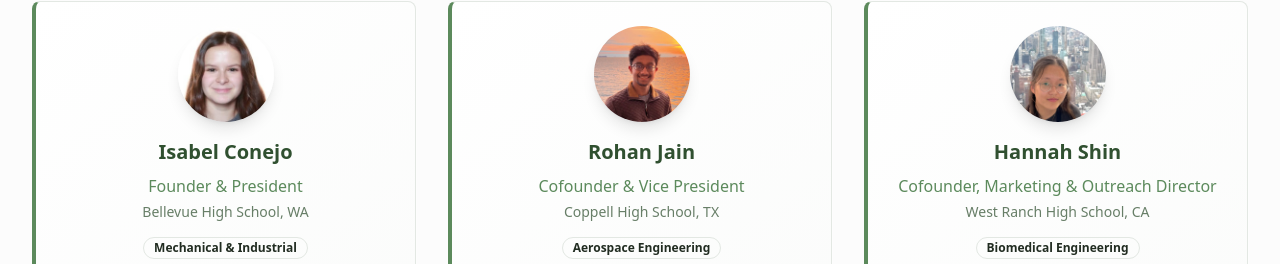
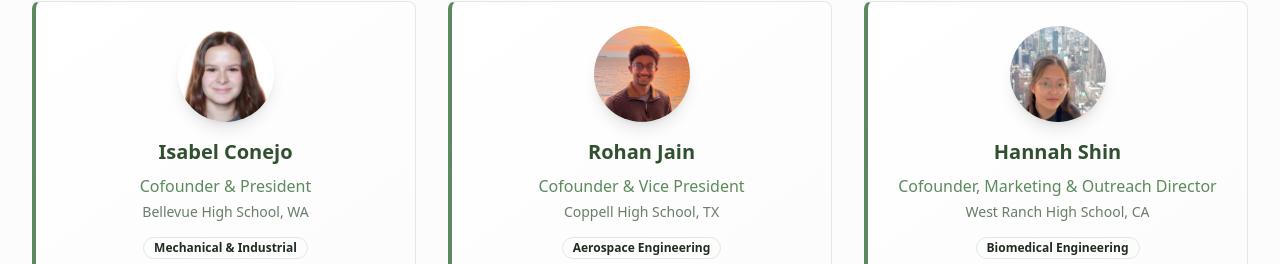
Before and after one commit to Neetuj/sage-mentor-connect, a React (Vite) app: page / in a window 1280 px wide. Shown: the part 1728-1992 px from the top of the page. Built offline with nearby package versions, Linux system fonts and the light colour scheme; no server answers; the database is empty.

Commit message:
Code edited in Lovable Code Editor
Edited UI in Lovable

```diff
--- a/src/components/About.tsx
+++ b/src/components/About.tsx
@@ -15,7 +15,7 @@ const About = () => {
   const founders = [
     {
       name: "Isabel Conejo",
-      role: "Founder & President",
+      role: "Cofounder & President",
       school: "Bellevue High School, WA",
       expertise: "Mechanical & Industrial",
       bio: "Originally from Manhattan, New York, Isa was raised in Madrid, Spain from the age of ten. She is interested in machine design and manufacturing, 3D modeling and simulation and systems optimization. She enjoys singing, rock climbing and thinking every dog she meets is her new best friend.",
```
